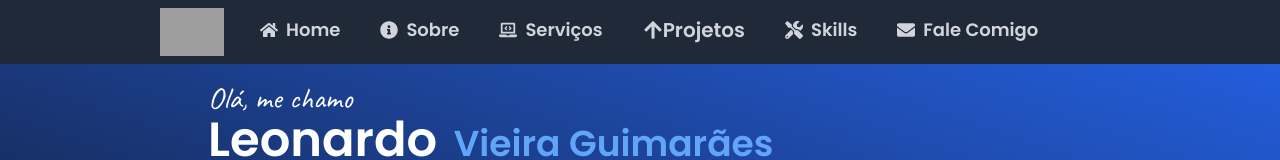
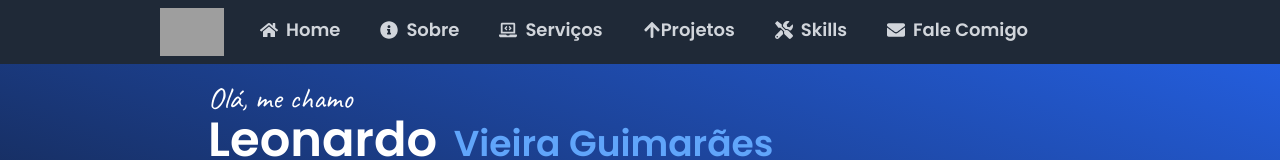
Before and after one commit to LeonardoVieiraGuimaraes/leo_portifolio, a React (Vite) app: page / in a window 1280 px wide. Shown: the top 160 px of the page. Built offline with nearby package versions, Linux system fonts and the light colour scheme; grey boxes are pictures that could not be loaded.

Commit message:
Changes to be committed: 	modified:   src/components/Header.tsx

```diff
--- a/src/components/Header.tsx
+++ b/src/components/Header.tsx
@@ -95,7 +95,7 @@ export default function Header() {
                         <button
                           onClick={() => setDropdownOpen(!dropdownOpen)}
                           onMouseOver={() => setDropdownOpen(true)}
-                          className="text-gray-300 hover:bg-gray-700 hover:text-white px-3 py-2 rounded-md flex items-center font-headline text-xl font-semibold"
+                          className="text-gray-300 hover:bg-gray-700 hover:text-white px-3 py-2 rounded-md flex items-center font-headline text-lg font-semibold"
                           key={index}
                         >
                           {link.icon} {link.name}
```
